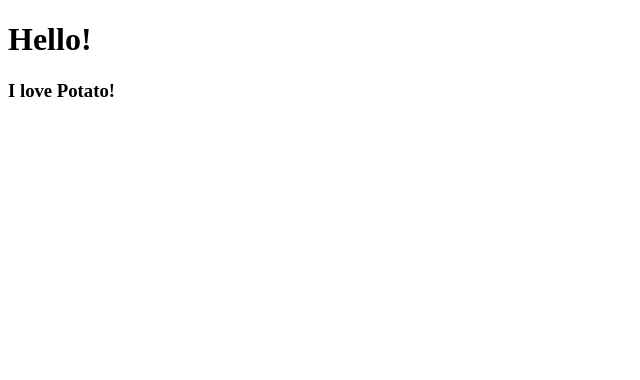
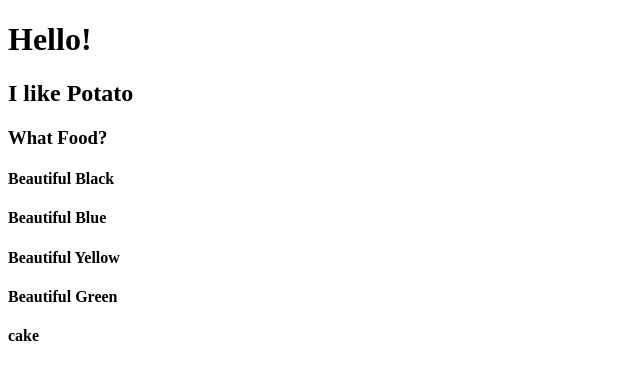
Before and after one commit to slogup-mia/React_MovieApp, a React (Create React App) app in the folder movie_app_2020/: page / in a window 1280 px wide. Shown: the top 380 px of the page, without its empty margins (0-640 px from the left). Built offline with nearby package versions, Linux system fonts and the light colour scheme.

Commit message:
0702 : fin Chapter #2.1 Reusable Components with JSX + Props

```diff
--- a/movie_app_2020/src/App.js
+++ b/movie_app_2020/src/App.js
@@ -1,13 +1,48 @@
 import React from 'react';
-import Potato  from './potato';
+
+function Potato(){
+    return <h2>I like Potato</h2>
+}
+
+// case 1. props
+function Food(props){
+    console.log(props) // > {name: "kimchi"}
+    console.log(props.name) // > kimchi
+    return <h3> What Food? </h3>
+}
+// case 2.  {props의 속성(이름)}
+function Color({name}){
+    return <h4>Beautiful {name} </h4>
+}
+
+// case 3.  props.속성
+function PropTest(props){
+    return <h4>{props.favo}</h4> // cake
+}
 
 function App() {
   return (
     <div className="App">
         <h1>Hello!</h1>
-        <Potato />
+
+        <Potato/>
+
+        <Food name ='kimchi' />
+        {/*props가 name인 Food가 불린다.*/}
+
+        <Color name = 'Black' />
+        <Color name = 'Blue' />
+        <Color name = 'Yellow' />
+        <Color name = 'Green' />
+
+        <PropTest
+            favo = 'cake'
+            sth={true}
+            bla={['hello',1,2,3,true]} />
+        {/* 여러 props를 정의하여 Food를 부를수도 있다. */}
     </div>
   );
 }
-
+// jsx에서는 컴포넌트에서 정보를 보낼 수 있다.
+// 리액트의 장점 하나 : 컴포넌트를 만들고, 무한 재사용할 수 있다는 것
 export default App;
--- a/movie_app_2020/src/potato.js
+++ /dev/null
@@ -1,12 +0,0 @@
-import React from "react";
-// 모든 컴포넌트에는 리액트가 임포트 되어야한다.
-
-function Potato() {
-    return <h3> I love Potato! </h3>;
-}
-
-export default Potato;
-
-
-// 위의 코드가 컴포넌트 기본 틀
-// function 으로 만들어지는 컴포넌트이다.
```
Also changed, not shown: 1 other file (tests, documents, lock files or other folders).
